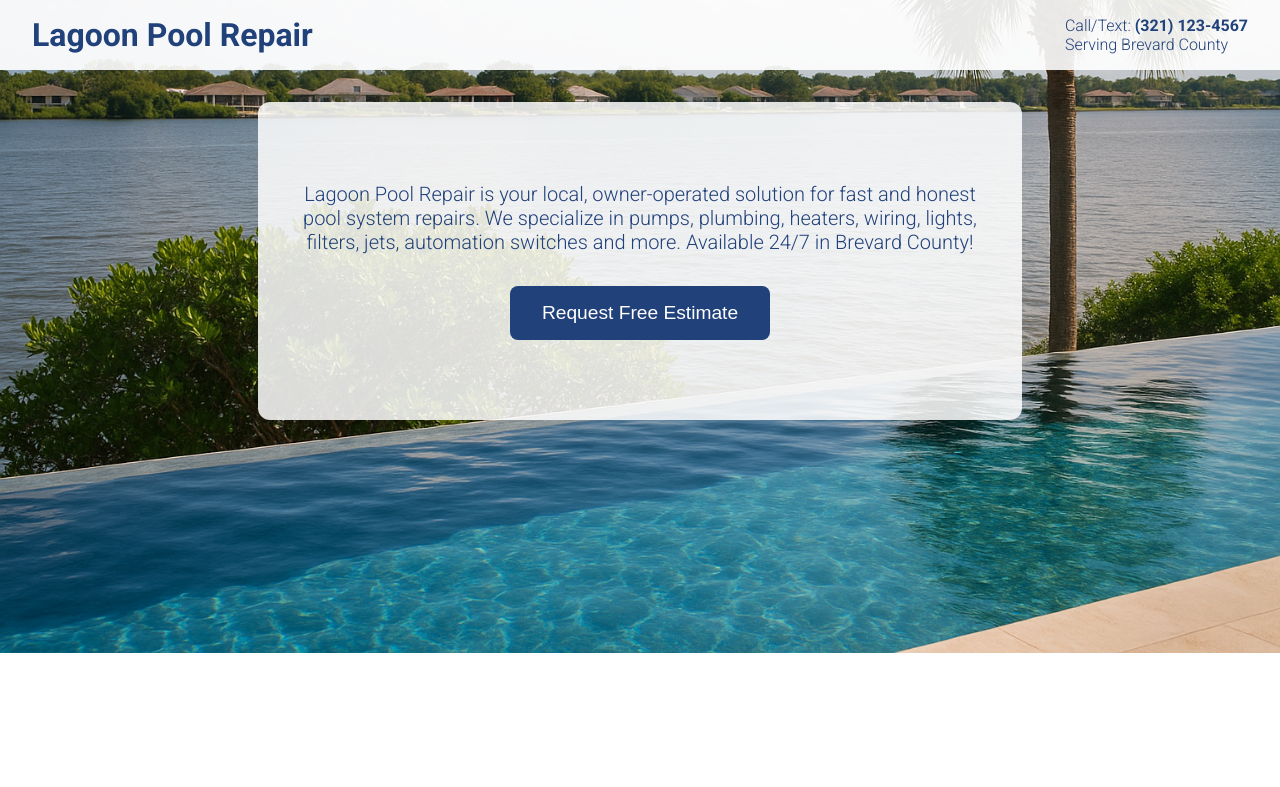
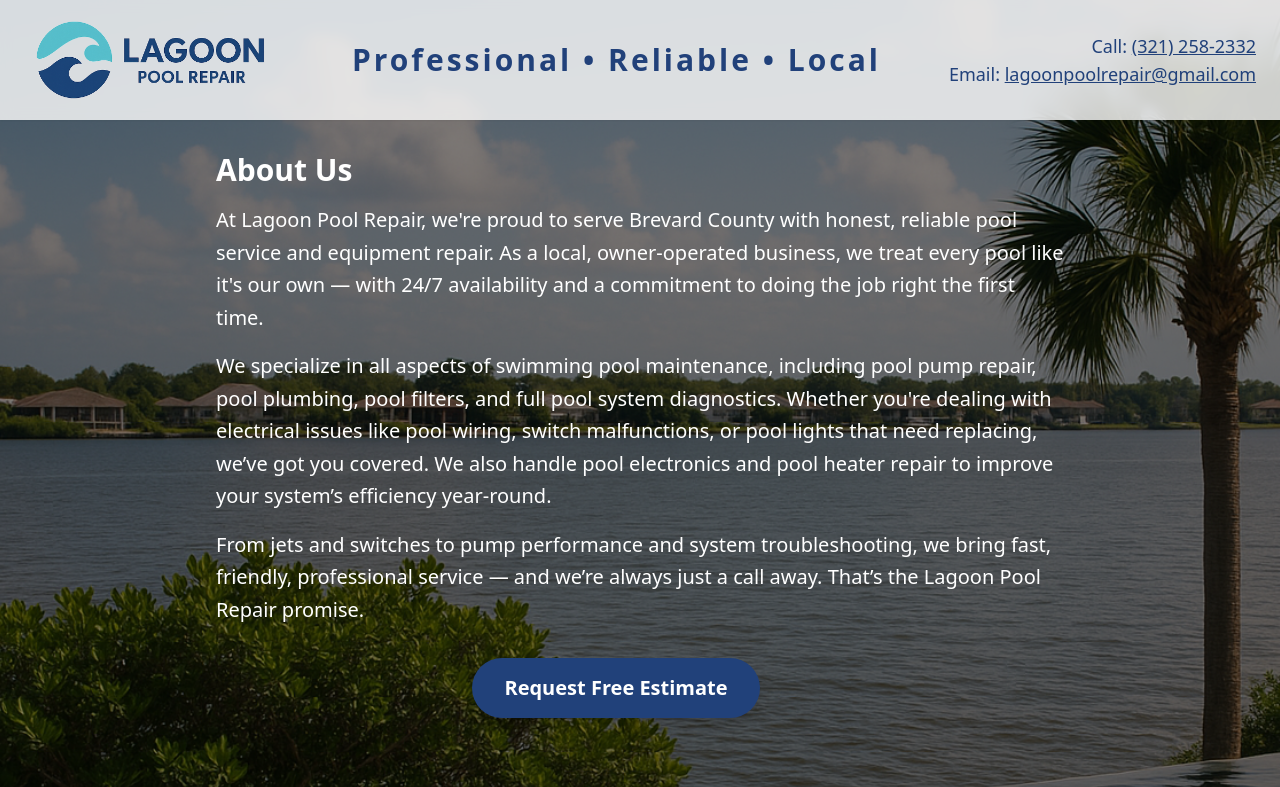
Before and after one commit to LagoonPoolRepair/lagoon-pool-repair, a Flask app: page / in a window 1280 px wide. Shown: the top 787 px of the page. Before the commit the page ends 653 px from the top, so only its background shows below. Run offline with Flask 3, Linux system fonts and the light colour scheme; some libraries are stand-ins or nearby versions.

Commit message:
Fix favicon path

```diff
--- a/templates/index.html
+++ b/templates/index.html
@@ -2,207 +2,171 @@
 <html lang="en">
 <head>
   <meta charset="UTF-8" />
-  <meta name="viewport" content="width=device-width, initial-scale=1.0"/>
-  <title>Lagoon Pool Repair</title>
-  <link rel="icon" type="image/png" href="/Static/favicon.png" />
-  <link href="https://fonts.googleapis.com/css2?family=Roboto:wght@300;700&display=swap" rel="stylesheet"/>
-  <style>
-    body {
-      margin: 0;
-      font-family: 'Roboto', sans-serif;
-      background-image: url('/Static/background.png');
-      background-size: cover;
-      background-position: center;
-      background-repeat: no-repeat;
-      color: #21417A;
-    }
+  <meta name="viewport" content="width=device-width, initial-scale=1.0" />
+  <title>Lagoon Pool Repair - Brevard County</title>
+  <meta name="description" content="Lagoon Pool Repair provides professional, reliable pool service and equipment repair in Brevard County, FL. Local, owner-operated and available 24/7." />
+  <meta name="keywords" content="pool repair Brevard County, pool maintenance Brevard County, pool service, Lagoon Pool Repair, pool pump, pool electronics, pool plumbing, pool system, pool filters, pool heater, pool jets, pool switch, pool wiring, pool electric, pool lights, swimming pool maintenance, pump repair, Florida pools">
+  <link rel="icon" type="image/png" href="/static/favicon.png">
+  <script src="https://cdn.tailwindcss.com"></script>
+  <script src="https://www.google.com/recaptcha/api.js" async defer></script>
+</head>
+<body class="bg-cover bg-center bg-no-repeat text-white" style="background-image: url('/static/background.png');">
+  <div class="bg-black bg-opacity-50 min-h-screen flex flex-col">
 
-    header {
-      background-color: rgba(255, 255, 255, 0.9);
-      padding: 1rem 2rem;
-      display: flex;
-      justify-content: space-between;
-      align-items: center;
-    }
-
-    .logo {
-      font-size: 2rem;
-      font-weight: 700;
-      color: #21417A;
-    }
-
-    .contact {
-      font-size: 1rem;
-    }
-
-    .container {
-      text-align: center;
-      padding: 5rem 2rem;
-      background-color: rgba(255, 255, 255, 0.85);
-      margin: 2rem auto;
-      max-width: 700px;
-      border-radius: 12px;
-    }
-
-    .about {
-      margin-bottom: 2rem;
-      font-size: 1.25rem;
-    }
-
-    .estimate-btn {
-      background-color: #21417A;
-      color: white;
-      padding: 1rem 2rem;
-      font-size: 1.2rem;
-      border: none;
-      border-radius: 8px;
-      cursor: pointer;
-    }
-
-    .estimate-btn:hover {
-      background-color: #1a3361;
-    }
-
-    #estimate-modal {
-      display: none;
-      position: fixed;
-      z-index: 10;
-      left: 0;
-      top: 0;
-      width: 100vw;
-      height: 100vh;
-      overflow: auto;
-      background-color: rgba(0,0,0,0.6);
-    }
-
-    .modal-content {
-      background-color: white;
-      margin: 5% auto;
-      padding: 20px;
-      border-radius: 12px;
-      width: 90%;
-      max-width: 600px;
-      position: relative;
-    }
-
-    .modal-logo {
-      width: 100%;
-      max-height: 120px;
-      object-fit: contain;
-      margin-bottom: 10px;
-    }
-
-    .close {
-      color: #aaa;
-      position: absolute;
-      right: 20px;
-      top: 10px;
-      font-size: 28px;
-      font-weight: bold;
-      cursor: pointer;
-    }
-
-    .close:hover {
-      color: black;
-    }
-
-    form {
-      display: flex;
-      flex-direction: column;
-      gap: 12px;
-    }
-
-    input, textarea {
-      padding: 10px;
-      font-size: 1rem;
-      border: 1px solid #ccc;
-      border-radius: 6px;
-    }
-
-    .submit-btn {
-      background-color: #21417A;
-      color: white;
-      padding: 0.75rem;
-      border: none;
-      border-radius: 6px;
-      cursor: pointer;
-      font-size: 1rem;
-    }
-
-    .submit-btn:hover {
-      background-color: #1a3361;
-    }
-
-    .success-message {
-      font-size: 1.5rem;
-      color: #21417A;
-      text-align: center;
-      margin-top: 1rem;
-    }
-  </style>
-</head>
-<body>
-  <header>
-    <div class="logo">Lagoon Pool Repair</div>
-    <div class="contact">
-      Call/Text: <strong>(321) 123-4567</strong><br/>
-      Serving Brevard County
+    <!-- Header -->
+    <header class="py-3 px-6 flex justify-between items-center sticky top-0 z-50 shadow-sm" style="background-color: rgba(255, 255, 255, 0.8); backdrop-filter: blur(6px); color: #21417A;">
+      <div class="flex items-center space-x-3">
+        <img src="{{ url_for('static', filename='lagoonlogo.png') }}" alt="Lagoon Pool Repair Logo" class="h-24 w-auto rounded" />
+      </div>
+      <div class="flex-1 text-center">
+        <p class="text-3xl font-bold tracking-widest max-w-3xl mx-auto" style="color: #21417A;">Professional &bull; Reliable &bull; Local</p>
+      </div>
+      <div class="text-right text-lg font-medium" style="color: #21417A;">
+        <p>Call: <a href="tel:3212582332" class="underline" style="color: #21417A;">(321) 258-2332</a></p>
+        <p>Email: <a href="mailto:lagoonpoolrepair@gmail.com" class="underline" style="color: #21417A;">lagoonpoolrepair@gmail.com</a></p>
       </div>
     </header>
 
-  <div class="container">
-    <div class="about">
-      Lagoon Pool Repair is your local, owner-operated solution for fast and honest pool system repairs. We specialize in pumps, plumbing, heaters, wiring, lights, filters, jets, automation switches and more. Available 24/7 in Brevard County!
+    <!-- About Section -->
+    <section class="px-6 py-8 max-w-4xl mx-auto text-white">
+      <h2 class="text-3xl font-bold mb-4">About Us</h2>
+      <p class="text-xl leading-relaxed">
+        At Lagoon Pool Repair, we're proud to serve Brevard County with honest, reliable pool service and equipment repair. As a local, owner-operated business, we treat every pool like it's our own — with 24/7 availability and a commitment to doing the job right the first time.
+      </p>
+      <p class="text-xl leading-relaxed mt-4">
+        We specialize in all aspects of swimming pool maintenance, including pool pump repair, pool plumbing, pool filters, and full pool system diagnostics. Whether you're dealing with electrical issues like pool wiring, switch malfunctions, or pool lights that need replacing, we’ve got you covered. We also handle pool electronics and pool heater repair to improve your system’s efficiency year-round.
+      </p>
+      <p class="text-xl leading-relaxed mt-4">
+        From jets and switches to pump performance and system troubleshooting, we bring fast, friendly, professional service — and we’re always just a call away. That’s the Lagoon Pool Repair promise.
+      </p>
+    </section>
+
+    <!-- CTA Button -->
+    <section class="text-center my-6">
+      <button onclick="toggleModal()" class="fixed bottom-6 right-6 z-40 text-white font-bold px-5 py-3 text-base sm:static sm:relative sm:text-xl sm:px-8 sm:py-4 rounded-full transition-transform duration-300 hover:scale-105 shadow-lg" style="background-color: #21417A;">
+        Request Free Estimate
+      </button>
+    </section>
+
+    <!-- Google Map Embed -->
+    <section class="my-6 px-4 text-center">
+      <div class="mx-auto" style="width: 25%;">
+        <iframe src="https://www.google.com/maps/embed?pb=!1m18!1m12!1m3!1d141713.64636630098!2d-80.77269142822644!3d28.296541192371333!2m3!1f0!2f0!3f0!3m2!1i1024!2i768!4f13.1!3m3!1m2!1s0x88de11563b002e2f%3A0x9bfb99cbf7ce1251!2sBrevard%20County%2C%20FL!5e0!3m2!1sen!2sus!4v1717700000000" width="100%" height="300" style="border:0; border-radius: 1rem;" allowfullscreen="" loading="lazy" referrerpolicy="no-referrer-when-downgrade"></iframe>
       </div>
-    <button class="estimate-btn" onclick="openModal()">Request Free Estimate</button>
+    </section>
+
+    <!-- Modal -->
+    <div id="modal" class="fixed inset-0 bg-black bg-opacity-60 hidden items-center justify-center z-50 px-4 py-10">
+      <div class="bg-white rounded-lg w-full max-w-2xl mx-auto shadow-xl overflow-y-auto max-h-full relative">
+        <!-- Close Button -->
+        <button onclick="toggleModal()" class="absolute top-3 right-4 text-3xl font-bold text-gray-500 hover:text-black z-50">&times;</button>
+
+        <!-- Modal Content -->
+        <div class="p-6 text-black">
+          <img src="{{ url_for('static', filename='lagoonlogorequest.png') }}" alt="Lagoon Logo" class="w-full h-32 object-contain mb-4 rounded" />
+          <h2 class="text-xl font-bold mb-4" style="color: #21417A;">Free Estimate Request</h2>
+
+          <form id="estimateForm" class="space-y-4">
+            <div class="flex flex-col sm:flex-row gap-4">
+              <input type="text" name="firstName" maxlength="30" placeholder="First Name (Required)" class="w-full p-2 border rounded" />
+              <input type="text" name="lastName" maxlength="30" placeholder="Last Name (Required)" class="w-full p-2 border rounded" />
             </div>
+            <input type="email" name="email" placeholder="Email (Required)" class="w-full p-2 border rounded" />
+            <input type="tel" name="phone" maxlength="14" placeholder="Phone Number (Optional)" class="w-full p-2 border rounded" oninput="formatPhone(this)" />
+            <input type="text" name="street" placeholder="Street Address (Required)" class="w-full p-2 border rounded" />
+            <div class="flex flex-col sm:flex-row gap-4">
+              <input type="text" name="city" placeholder="City (Required)" class="w-full p-2 border rounded" />
+              <input type="text" name="state" pattern="[A-Za-z]+" placeholder="State (Required)" class="w-full p-2 border rounded" />
+              <input type="text" name="zip" pattern="\d{5}" maxlength="5" placeholder="ZIP Code (Required)" class="w-full p-2 border rounded" />
+            </div>
+            <textarea name="note" placeholder="Describe the issue (Required)" class="w-full p-2 border rounded h-28"></textarea>
+            <div class="g-recaptcha" data-sitekey="6LcLwVgrAAAAAJ-o2Sa_IwoLqixLTXqSwZZcLv3I"></div>
+            <div class="text-center">
+              <button type="submit" class="text-white font-bold px-5 py-3 text-base sm:text-xl sm:px-8 sm:py-4 rounded-full transition-transform duration-300 hover:scale-105 shadow-lg" style="background-color: #21417A;">
+                Submit
+              </button>
+            </div>
+          </form>
 
-  <div id="estimate-modal">
-    <div class="modal-content">
-      <span class="close" onclick="closeModal()">&times;</span>
-      <img src="/Static/lagoonlogorequest.png" class="modal-logo" alt="Lagoon Logo">
-      <h2 style="text-align: left;">Free Estimate Request</h2>
-      <form id="estimate-form">
-        <input type="text" name="name" placeholder="Your Name" required>
-        <input type="email" name="email" placeholder="Your Email" required>
-        <input type="tel" name="phone" placeholder="Your Phone Number" required>
-        <textarea name="message" rows="4" placeholder="Describe your pool issue..." required></textarea>
-        <div class="g-recaptcha" data-sitekey="6LcLwVgrAAAAAJ-o2Sa_IwoLqixLTXqSwZZcLv3I"></div>
-        <button type="submit" class="submit-btn">Submit Request</button>
-        <div class="success-message" id="success-message" style="display: none;">Your request was sent.</div>
-      </form>
+          <p id="successMessage" class="flex justify-center items-center h-60 font-bold hidden text-2xl text-center" style="color: #21417A;">Your request was sent</p>
+        </div>
       </div>
     </div>
 
-  <script src="https://www.google.com/recaptcha/api.js" async defer></script>
+    <!-- Footer -->
+    <footer class="text-center text-sm text-white py-5 mt-auto">
+      &copy; 2025 Lagoon Pool Repair. All rights reserved.
+    </footer>
+
+    <!-- Floating Call Button -->
+    <a href="tel:3212582332" class="fixed bottom-6 left-6 sm:hidden bg-[#21417A] text-white px-4 py-3 rounded-full shadow-lg text-sm font-semibold z-50">
+      Call Now
+    </a>
+  </div>
+
+  <!-- Scripts -->
   <script>
-    function openModal() {
-      document.getElementById("estimate-modal").style.display = "block";
+    function toggleModal() {
+      const modal = document.getElementById("modal");
+      const form = document.getElementById("estimateForm");
+      const message = document.getElementById("successMessage");
+      modal.classList.toggle("hidden");
+      modal.classList.toggle("flex");
+      form.reset();
+      message.classList.add("hidden");
+      form.classList.remove("hidden");
+      Array.from(form.elements).forEach(el => {
+        el.style.setProperty("--tw-placeholder-opacity", "1");
+        el.classList.remove("placeholder-red-500");
+      });
     }
 
-    function closeModal() {
-      document.getElementById("estimate-modal").style.display = "none";
+    function formatPhone(input) {
+      let digits = input.value.replace(/\D/g, "").slice(0, 10);
+      let formatted = digits;
+      if (digits.length > 6) {
+        formatted = `(${digits.slice(0, 3)}) ${digits.slice(3, 6)}-${digits.slice(6)}`;
+      } else if (digits.length > 3) {
+        formatted = `(${digits.slice(0, 3)}) ${digits.slice(3)}`;
+      } else if (digits.length > 0) {
+        formatted = `(${digits}`;
+      }
+      input.value = formatted;
     }
 
-    document.getElementById("estimate-form").addEventListener("submit", async function(e) {
+    document.getElementById("estimateForm").addEventListener("submit", async function (e) {
       e.preventDefault();
       const form = e.target;
-      const data = new FormData(form);
-      const response = await fetch("/send-email", {
-        method: "POST",
-        body: data
+      let valid = true;
+
+      Array.from(form.elements).forEach(el => {
+        if (el.name && el.name !== "phone" && !el.value.trim()) {
+          el.classList.add("placeholder-red-500");
+          valid = false;
+        }
       });
 
-      if (response.ok) {
-        form.reset();
-        document.getElementById("success-message").style.display = "block";
-        setTimeout(() => {
-          closeModal();
-          document.getElementById("success-message").style.display = "none";
-        }, 3000);
+      if (!valid) return;
+
+      const formData = new FormData(form);
+      const response = await fetch("/submit", {
+        method: "POST",
+        body: formData
+      });
+
+      const result = await response.json();
+      if (result.success) {
+        form.classList.add("hidden");
+        document.getElementById("successMessage").classList.remove("hidden");
       } else {
-        alert("Something went wrong. Please try again.");
+        alert(result.message || "There was an error submitting your request.");
       }
+    });
+
+    document.querySelectorAll("#estimateForm input, #estimateForm textarea").forEach(el => {
+      el.addEventListener("input", () => {
+        el.classList.remove("placeholder-red-500");
+      });
     });
   </script>
 </body>
```
Lines whose indentation alone changed are shown as unchanged.
